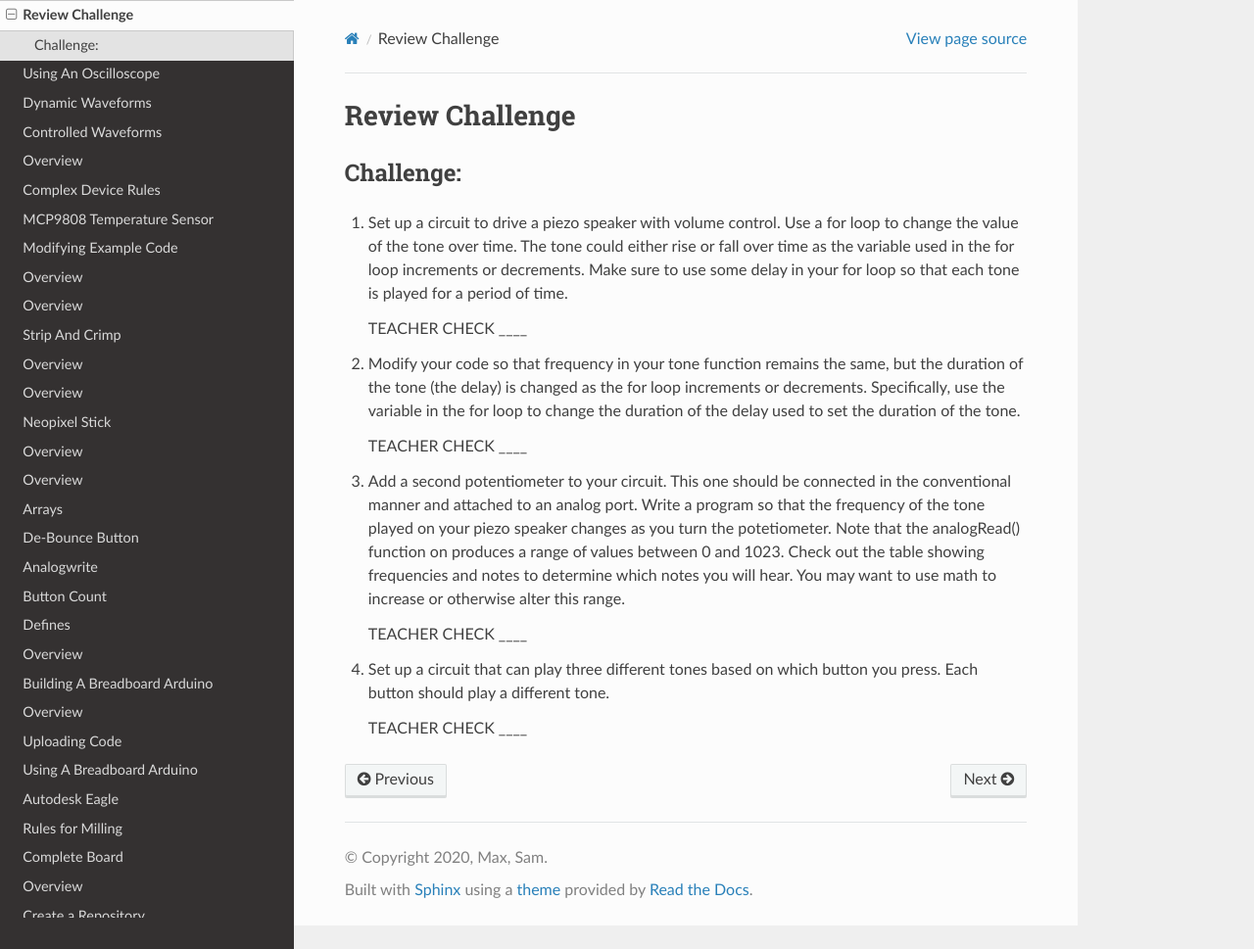
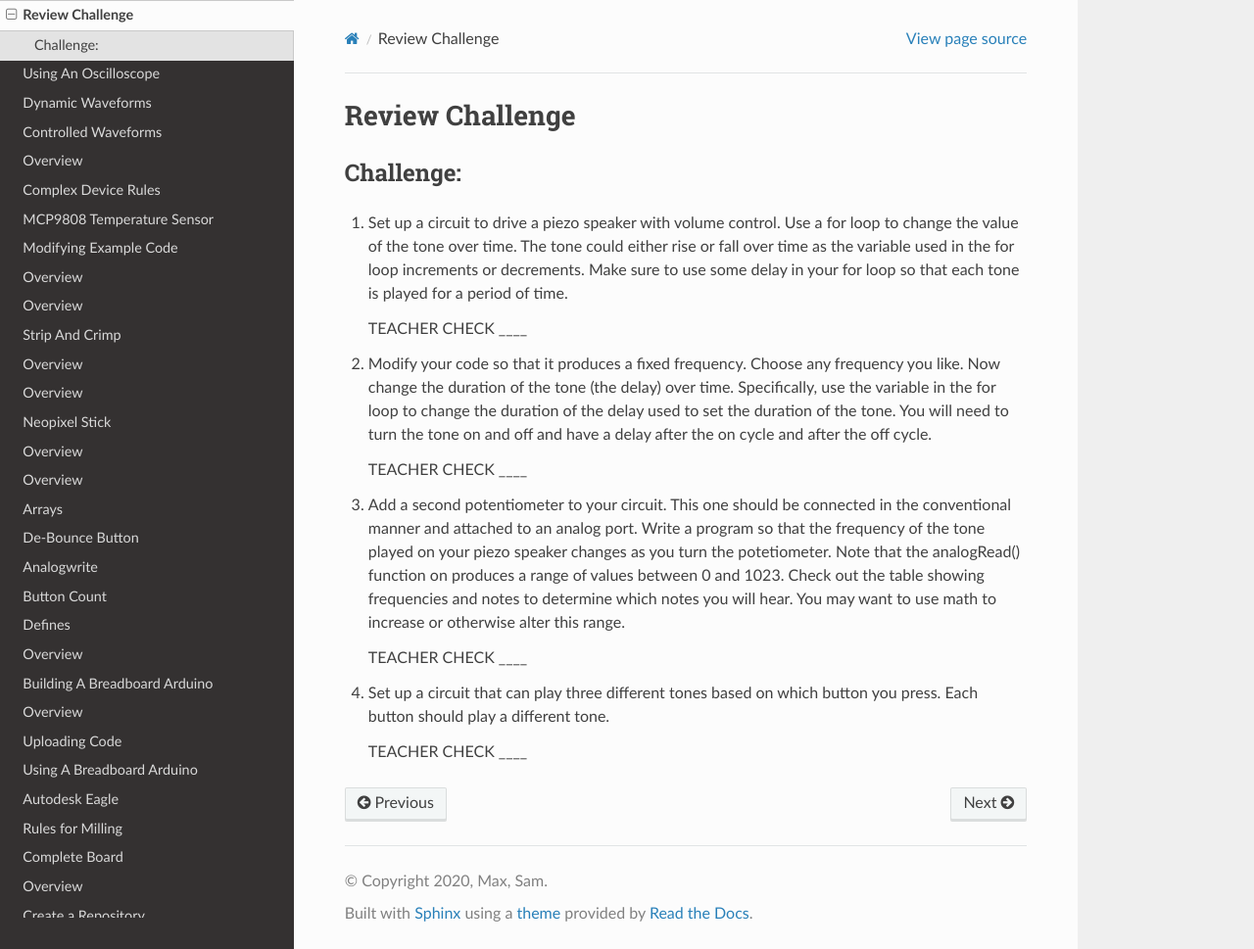
Before and after one commit to maxtkc/mvths-wiki, a Sphinx documentation site: the page built from docs/027-review-challenge.rst, in a window 1280 px wide and 969 px high. Shown: the whole window at 98% size. Built offline with Sphinx 7.4.7 and the Read the Docs theme 2.0.0, drawn with Linux system fonts in a browser that asks for light colours; pages that are not in the unit, such as notebooks, are missing from menus.

Commit message:
Update 027-review-challenge.rst

```diff
--- a/docs/027-review-challenge.rst
+++ b/docs/027-review-challenge.rst
@@ -8,7 +8,7 @@ Challenge:
 
    TEACHER CHECK \_\_\_\_
 
-#. Modify your code so that frequency in your tone function remains the same, but the duration of the tone (the delay) is changed as the for loop increments or decrements. Specifically, use the variable in the for loop to change the duration of the delay used to set the duration of the tone.
+#. Modify your code so that it produces a fixed frequency. Choose any frequency you like. Now change the duration of the tone (the delay) over time. Specifically, use the variable in the for loop to change the duration of the delay used to set the duration of the tone. You will need to turn the tone on and off and have a delay after the on cycle and after the off cycle.
 
    TEACHER CHECK \_\_\_\_
 
```
